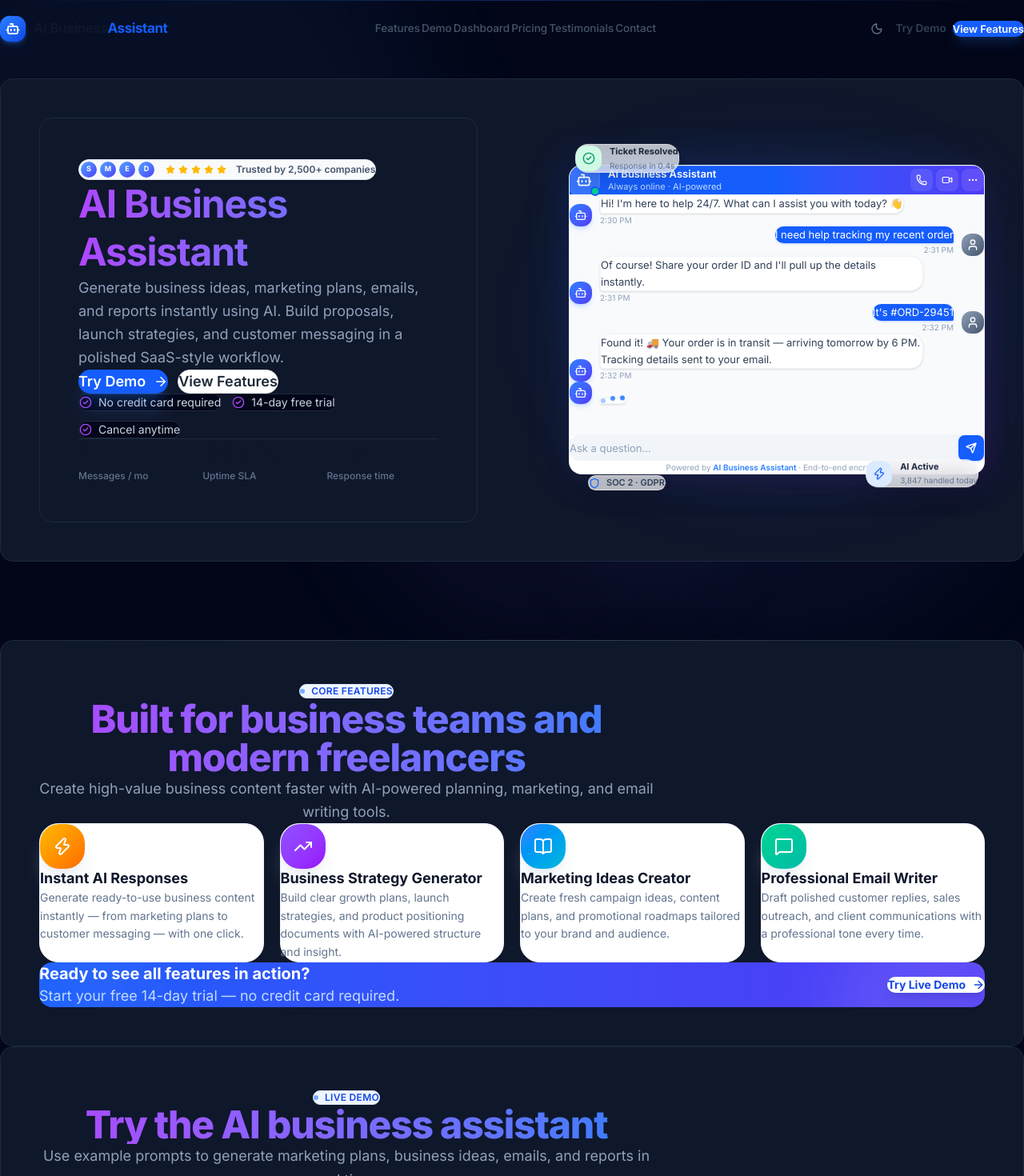
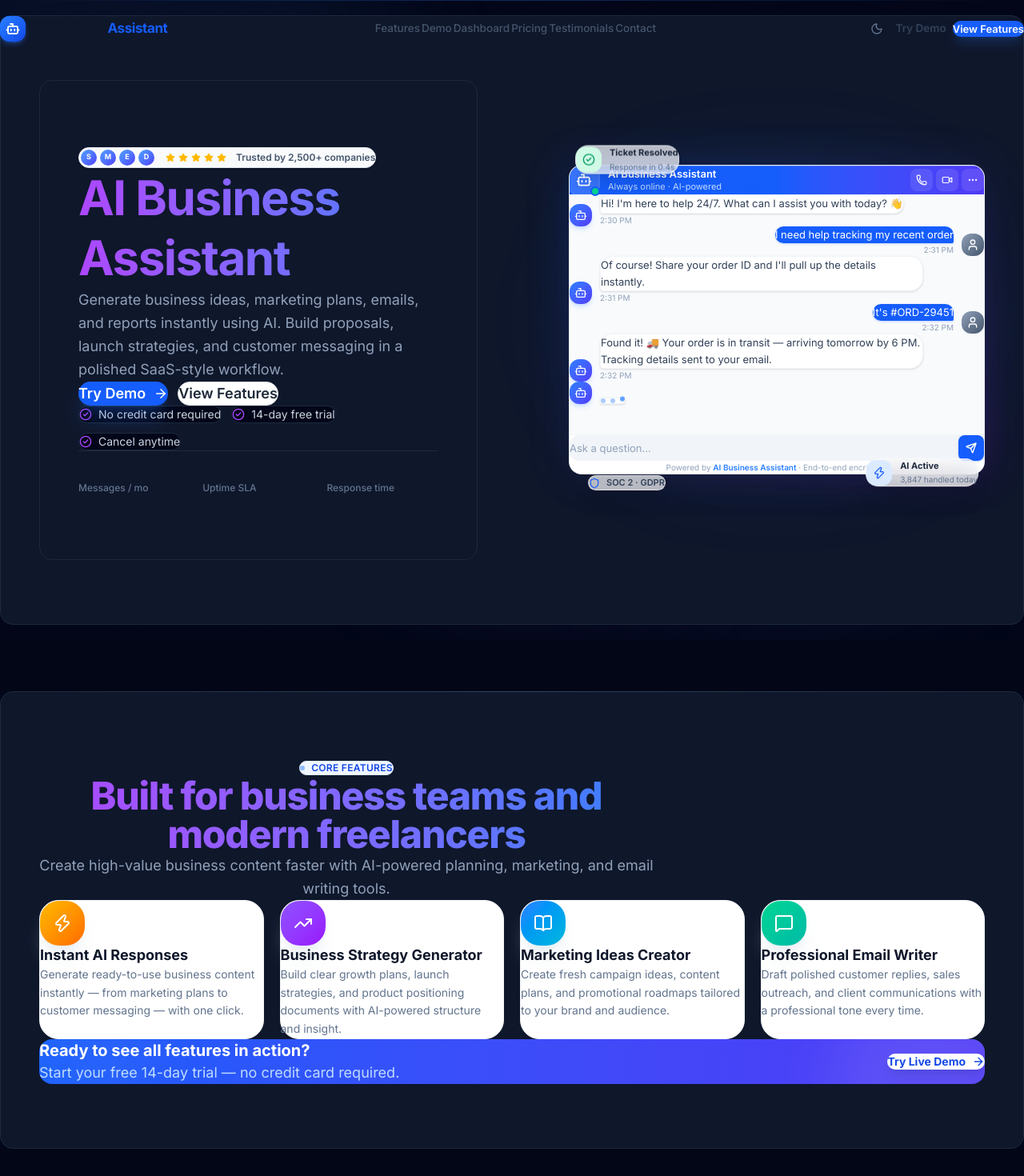
Before and after one commit to sabahatabid/AI-Business-Assistant, a Next.js app in the folder ai-support-chatbot/: page / in a window 1280 px wide. Shown: the top 1470 px of the page at 80% size. Built offline with nearby package versions, Linux system fonts and the light colour scheme.

Commit message:
Improve UI and landing page design

```diff
--- a/ai-support-chatbot/src/app/globals.css
+++ b/ai-support-chatbot/src/app/globals.css
@@ -42,7 +42,7 @@ body {
 }
 
 .section-card {
-  @apply bg-slate-900 border border-slate-800 rounded-2xl p-10 lg:p-12 transition hover:border-purple-500;
+  @apply bg-slate-900 border border-slate-800 rounded-2xl py-20 px-6 lg:px-12 transition hover:border-purple-500;
 }
 
 /* ── Scrollbar ─────────────────────────────── */
@@ -152,6 +152,9 @@ body {
 /* ── Section rhythm ────────────────────────── */
 section { position: relative; }
 
+/* Increase spacing between stacked sections */
+section + section { margin-top: 4rem; }
+
 /* ── Focus ring ─────────────────────────────  */
 :focus-visible {
   outline: 2px solid #3b82f6;
--- a/ai-support-chatbot/src/components/sections/HeroSection.tsx
+++ b/ai-support-chatbot/src/components/sections/HeroSection.tsx
@@ -78,7 +78,7 @@ export default function HeroSection() {
             </div>
 
             {/* Headline */}
-            <h1 className="text-5xl font-bold tracking-tight leading-tight text-transparent bg-clip-text bg-gradient-to-r from-purple-500 to-blue-500 mb-6">
+            <h1 className="text-6xl font-bold tracking-tight leading-tight text-transparent bg-clip-text bg-gradient-to-r from-purple-500 to-blue-500 mb-6">
               AI Business Assistant
             </h1>
 
```
